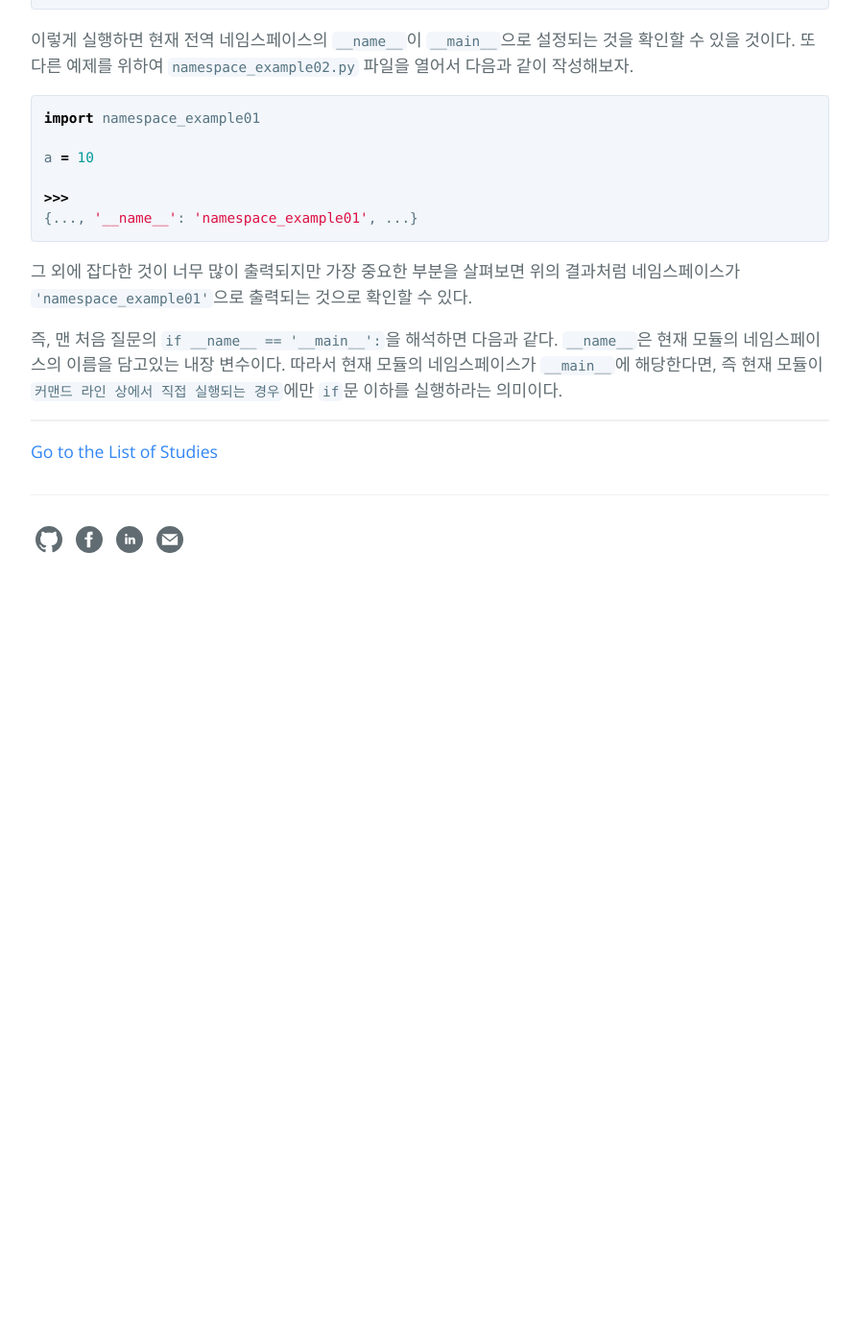
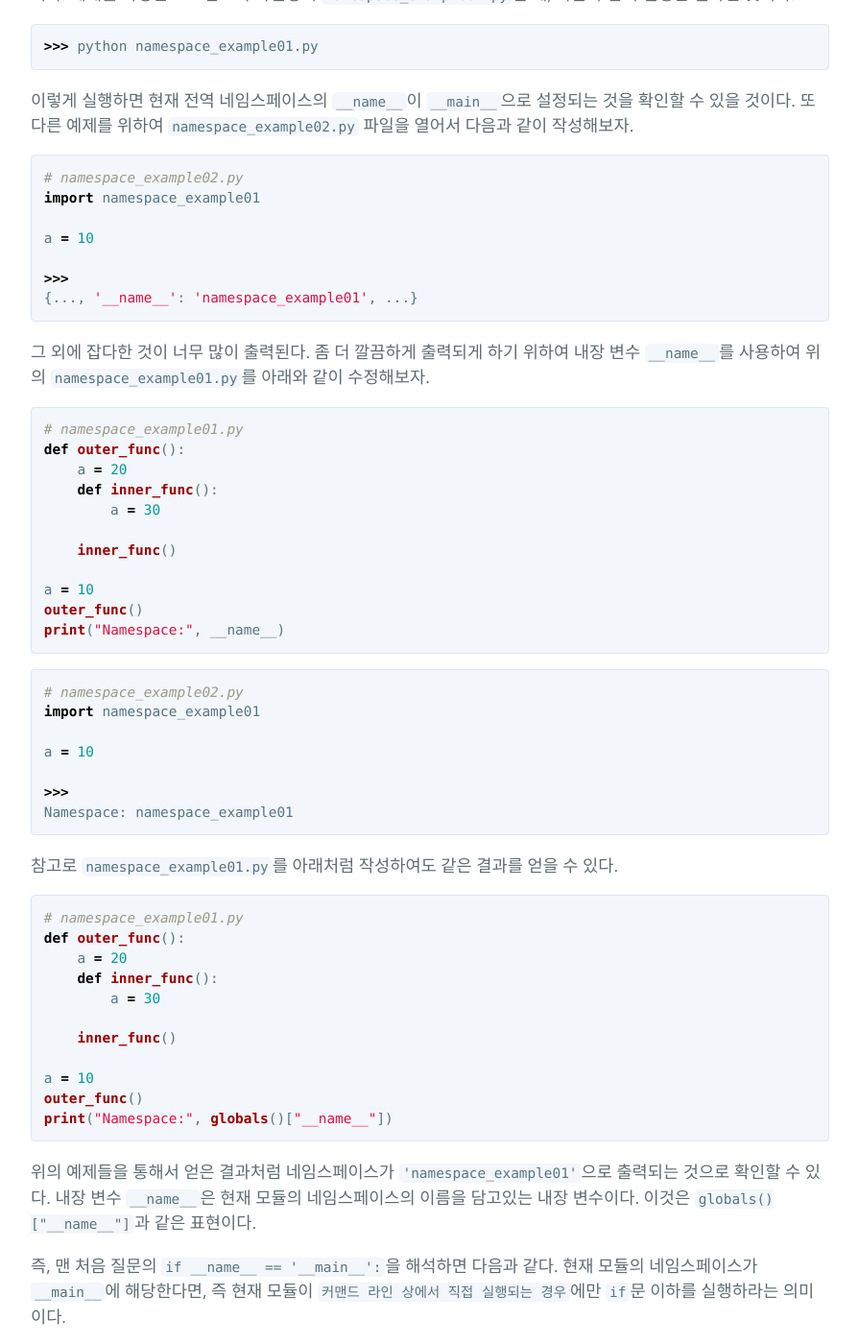
Before and after one commit to hcnoh/hcnoh.github.io, a Jekyll site: the page built from _posts/2019-01-30-python-namespace.md, in a window 1280 px wide and 1400 px high, scrolled down 5311 px. Shown: the whole window at 96% size, without its empty margins (192-1087 px from the left). Built offline with Jekyll 4.4.1, drawn with Linux system fonts in a browser that asks for light colours; comment, search, counter and statistics services are not loaded; before the commit the page ends 5941 px from its top, so only the background shows below that; some of the changed text lies outside the part shown.

Commit message:
Update 2019-01-30-python-namespace.md

````diff
--- a/_posts/2019-01-30-python-namespace.md
+++ b/_posts/2019-01-30-python-namespace.md
@@ -79,6 +79,7 @@ if __name__ == '__main__':
 다음의 예제를 살펴보자.
 
 ```python
+# namespace_example01.py
 def outer_func():
     a = 20
     def inner_func():
@@ -107,6 +108,7 @@ a = 10
 여기서 각 스코프의 네임스페이스를 출력해볼 수 있다. 현재 스코프의 네임스페이스를 복사해서 반환하는 메서드는 `locals`이다. 위의 예제를 다음과 같이 수정해보자.
 
 ```python
+# namespace_example01.py
 def outer_func():
     a = 20
     def inner_func():
@@ -131,6 +133,7 @@ print(locals())
 모듈 전체에서의 지역 네임스페이스는 사실 모듈의 전역 네임스페이스와 같다는 것을 직관적으로 생각해볼 수 있다. 검증을 위해서 아래의 예제를 실행시켜 보자.
 
 ```python
+# namespace_example01.py
 def outer_func():
     a = 20
     def inner_func():
@@ -152,7 +155,7 @@ print(globals())
 
 ## '\_\_name\_\_' == '\_\_main\_\_'의 의미
 
-다시 맨 처음 질문으로 되돌아가 보자. 그냥 실행시켜도 될 메인 코드를 왜 굳이 `if`문을 포함하여 `if '__name__' == '__main__':`을 사용하여 구현했는지에 대한 의문점이 여기서 해결될 수 있다.
+다시 맨 처음 질문으로 되돌아가 보자. 그냥 실행시켜도 될 메인 코드를 왜 굳이 `if`문을 포함하여 `if __name__ == '__main__':`을 사용하여 구현했는지에 대한 의문점이 여기서 해결될 수 있다.
 
 그 전에 짚고 넘어가야 되는 점이 하나 있다. 현재까지의 결과는 저 예제 코드를 우분투 커맨드 라인에서 실행한 결과이다. 예제를 작성한 스크립트의 파일명이 `namespace_example01.py`일 때, 다음과 같이 실행한 결과인 것이다.
 
@@ -163,6 +166,7 @@ print(globals())
 이렇게 실행하면 현재 전역 네임스페이스의 `__name__`이 `__main__`으로 설정되는 것을 확인할 수 있을 것이다. 또 다른 예제를 위하여 `namespace_example02.py` 파일을 열어서 다음과 같이 작성해보자.
 
 ```python
+# namespace_example02.py
 import namespace_example01
 
 a = 10
@@ -171,6 +175,48 @@ a = 10
 {..., '__name__': 'namespace_example01', ...}
 ```
 
-그 외에 잡다한 것이 너무 많이 출력되지만 가장 중요한 부분을 살펴보면 위의 결과처럼 네임스페이스가 `'namespace_example01'`으로 출력되는 것으로 확인할 수 있다.
+그 외에 잡다한 것이 너무 많이 출력된다. 좀 더 깔끔하게 출력되게 하기 위하여 내장 변수 `__name__`를 사용하여 위의 `namespace_example01.py`를 아래와 같이 수정해보자.
 
-즉, 맨 처음 질문의 `if __name__ == '__main__':`을 해석하면 다음과 같다. `__name__`은 현재 모듈의 네임스페이스의 이름을 담고있는 내장 변수이다. 따라서 현재 모듈의 네임스페이스가 `__main__`에 해당한다면, 즉 현재 모듈이 `커맨드 라인 상에서 직접 실행되는 경우`에만 `if`문 이하를 실행하라는 의미이다.
+```python
+# namespace_example01.py
+def outer_func():
+    a = 20
+    def inner_func():
+        a = 30
+
+    inner_func()
+
+a = 10
+outer_func()
+print("Namespace:", __name__)
+```
+
+```python
+# namespace_example02.py
+import namespace_example01
+
+a = 10
+
+>>>
+Namespace: namespace_example01
+```
+
+참고로 `namespace_example01.py`를 아래처럼 작성하여도 같은 결과를 얻을 수 있다.
+
+```python
+# namespace_example01.py
+def outer_func():
+    a = 20
+    def inner_func():
+        a = 30
+
+    inner_func()
+
+a = 10
+outer_func()
+print("Namespace:", globals()["__name__"])
+```
+
+위의 예제들을 통해서 얻은 결과처럼 네임스페이스가 `'namespace_example01'`으로 출력되는 것으로 확인할 수 있다. 내장 변수 `__name__`은 현재 모듈의 네임스페이스의 이름을 담고있는 내장 변수이다. 이것은 `globals()["__name__"]`과 같은 표현이다.
+
+즉, 맨 처음 질문의 `if __name__ == '__main__':`을 해석하면 다음과 같다. 현재 모듈의 네임스페이스가 `__main__`에 해당한다면, 즉 현재 모듈이 `커맨드 라인 상에서 직접 실행되는 경우`에만 `if`문 이하를 실행하라는 의미이다.
````
